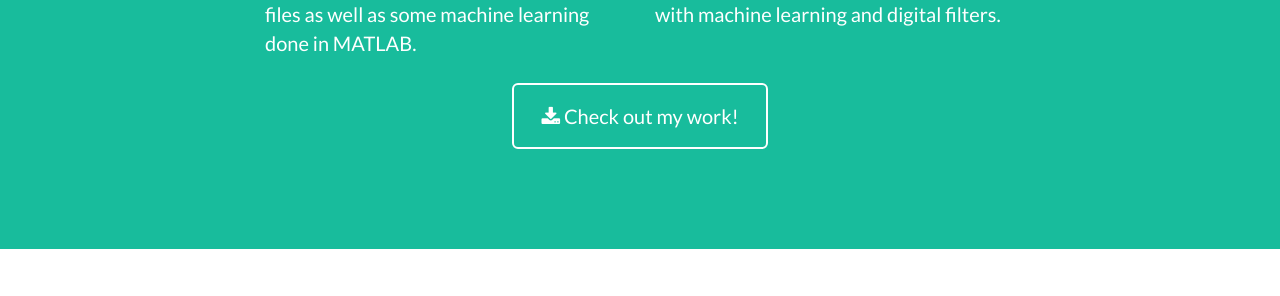
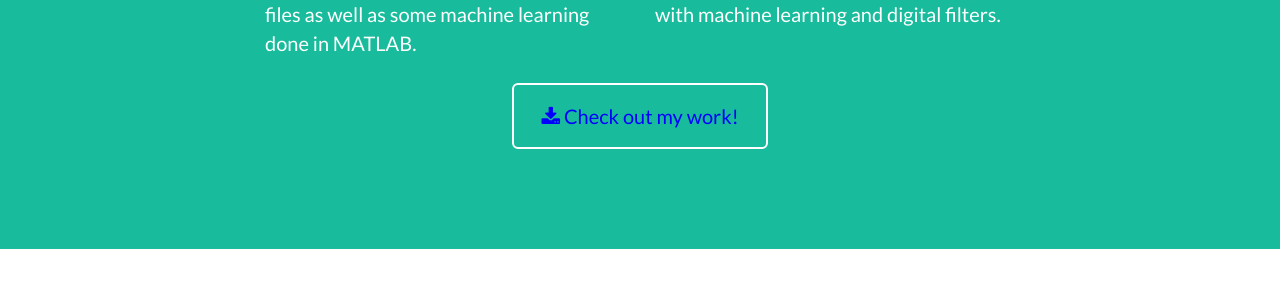
Before and after one commit to auisgold/dsp, a Jekyll site: the page built from index.html, in a window 1280 px wide and 1400 px high, scrolled down 1997 px. Shown: the part 154-450 px from the top of the window. Built offline with Jekyll 4.4.1, drawn with Linux system fonts in a browser that asks for light colours.

Commit message:
Update privacypolicy.html

```diff
--- a/_includes/privacypolicy.html
+++ b/_includes/privacypolicy.html
@@ -8,6 +8,31 @@
                 </div>
             </div>
                 <div class="col-lg-8 col-lg-offset-2 text-center">
+                    <style>
+a:link {
+  color: blue;
+  background-color: transparent;
+  text-decoration: none;
+}
+
+a:visited {
+  color: pink;
+  background-color: transparent;
+  text-decoration: none;
+}
+
+a:hover {
+  color: red;
+  background-color: transparent;
+  text-decoration: underline;
+}
+
+a:active {
+  color: yellow;
+  background-color: transparent;
+  text-decoration: underline;
+}
+</style>
                 <p>The privacy of our visitors to http://boulderpogoraids.tk is important to us. Please click <a href="https://app.termly.io/document/privacy-policy/e85a4045-e18a-4008-a886-a81fabab4f85">here</a> to view our privacy policy.</p>
                 </div>
             </div>
```
